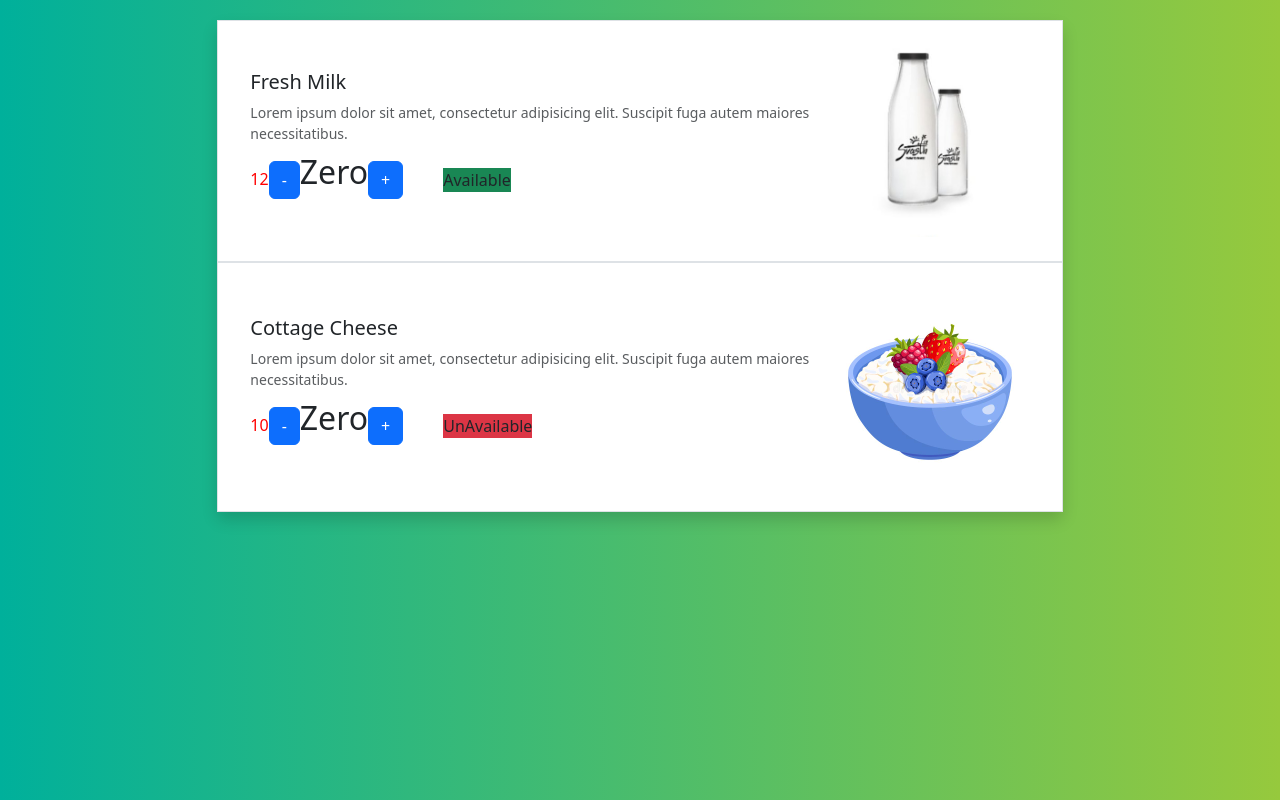
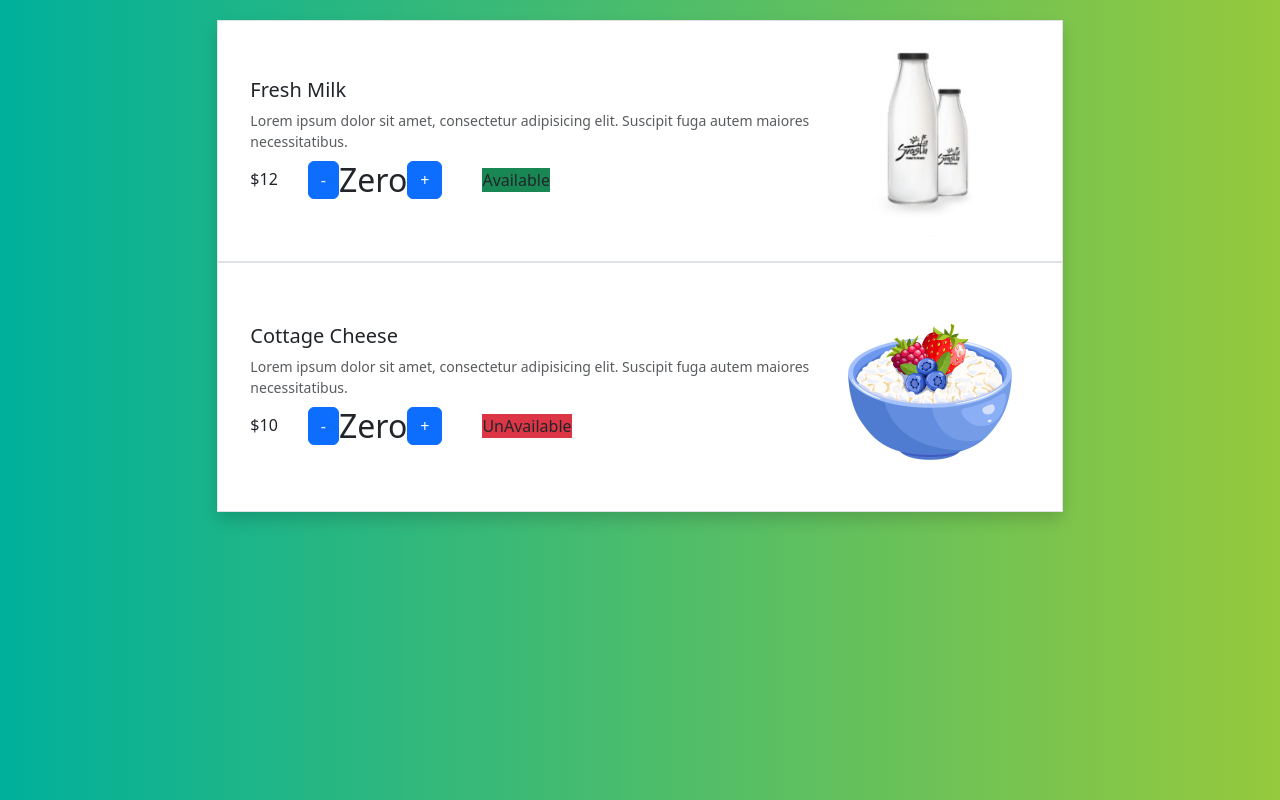
Before and after one commit to NguyenPhucTrong/react-course, a React (Create React App) app: page / in a window 1280 px wide. Built offline with nearby package versions, Linux system fonts and the light colour scheme.

Commit message:
#18 A Closer look at JSX Syntax

```diff
--- a/src/App.js
+++ b/src/App.js
@@ -1,3 +1,4 @@
+import React from "react";
 import "./app.css";
 import Products from "./Components/Products";
 
--- a/src/Components/ProductDetai.js
+++ b/src/Components/ProductDetai.js
@@ -1,3 +1,4 @@
+import React, { createElement } from "react";
 import Button from "./button";
 
 let productCount = 0;
@@ -8,25 +9,52 @@ let style = {
 };
 
 function displayFproductCount() {
-  return productCount > 0 ? productCount : <p>Zero</p>;
+  return productCount > 0 ? productCount : "Zero";
 }
 
 function ProductDetai(prop) {
   let badgeClass = "badge-magrin-left-40 ";
   badgeClass += prop.isAvailable ? "bg-success" : "bg-danger";
-  return (
-    <div class="d-flex align-items-center justify-content-start mt-1">
-      <h6 style={{ color: "red" }} class="font-weight-bold my-2">
-        {prop.price}
-      </h6>
-      <Button>-</Button>
-      <span style={style}>{displayFproductCount()}</span>
-      <Button>+</Button>
+  // return (
+  //   <div class="d-flex align-items-center justify-content-start mt-1">
+  //     <h6 style={{ color: "red" }} class="font-weight-bold my-2">
+  //       {prop.price}
+  //     </h6>
+  //     <Button>-</Button>
+  //     <span style={style}>{displayFproductCount()}</span>
+  //     <Button>+</Button>
 
-      <span className={badgeClass}>
-        {prop.isAvailable ? "Available" : "UnAvailable"}
-      </span>
-    </div>
+  //     <span className={badgeClass}>
+  //       {prop.isAvailable ? "Available" : "UnAvailable"}
+  //     </span>
+  //   </div>
+  // );
+  return React.createElement(
+    "div",
+    {
+      className: "d-flex align-items-center justify-content-start mt-1",
+    },
+    React.createElement(
+      "h6",
+      { className: "font-weight-bold my-2", style: { marginRight: 30 } },
+      "$" + prop.price
+    ),
+    createElement(Button, {}, "-"),
+    React.createElement(
+      "span",
+      {
+        style: { padding: "5px 20px 0  px", fontSize: 32 },
+      },
+      displayFproductCount()
+    ),
+    React.createElement(Button, {}, "+"),
+    React.createElement(
+      "span",
+      {
+        className: badgeClass,
+      },
+      prop.isAvailable ? "Available" : "UnAvailable"
+    )
   );
 }
 
--- a/src/Components/Products.js
+++ b/src/Components/Products.js
@@ -1,3 +1,4 @@
+import React from "react";
 import ProductDetai from "./ProductDetai";
 
 function Products(prop) {
--- a/src/Components/button.js
+++ b/src/Components/button.js
@@ -1,3 +1,4 @@
+import React from "react";
 function Button(prop) {
   return <button className="btn btn-primary">{prop.children}</button>;
 }
```
